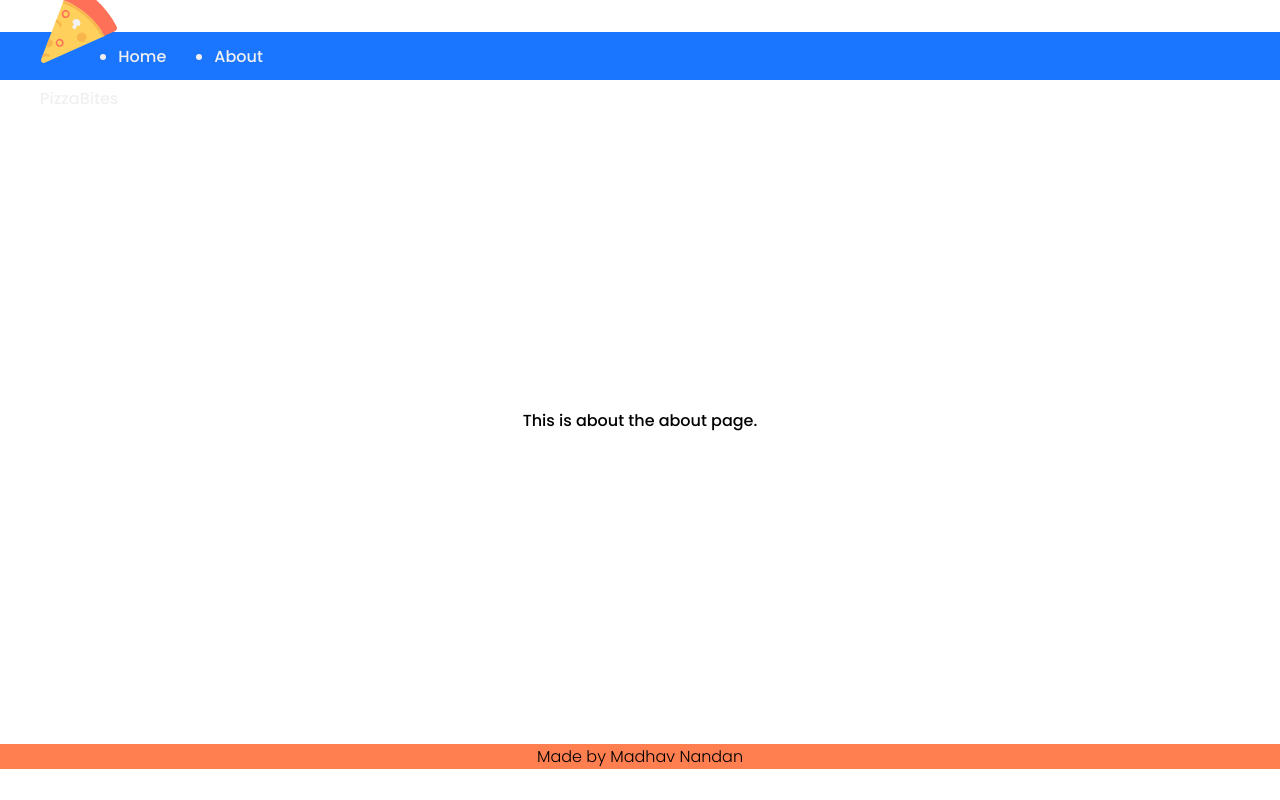
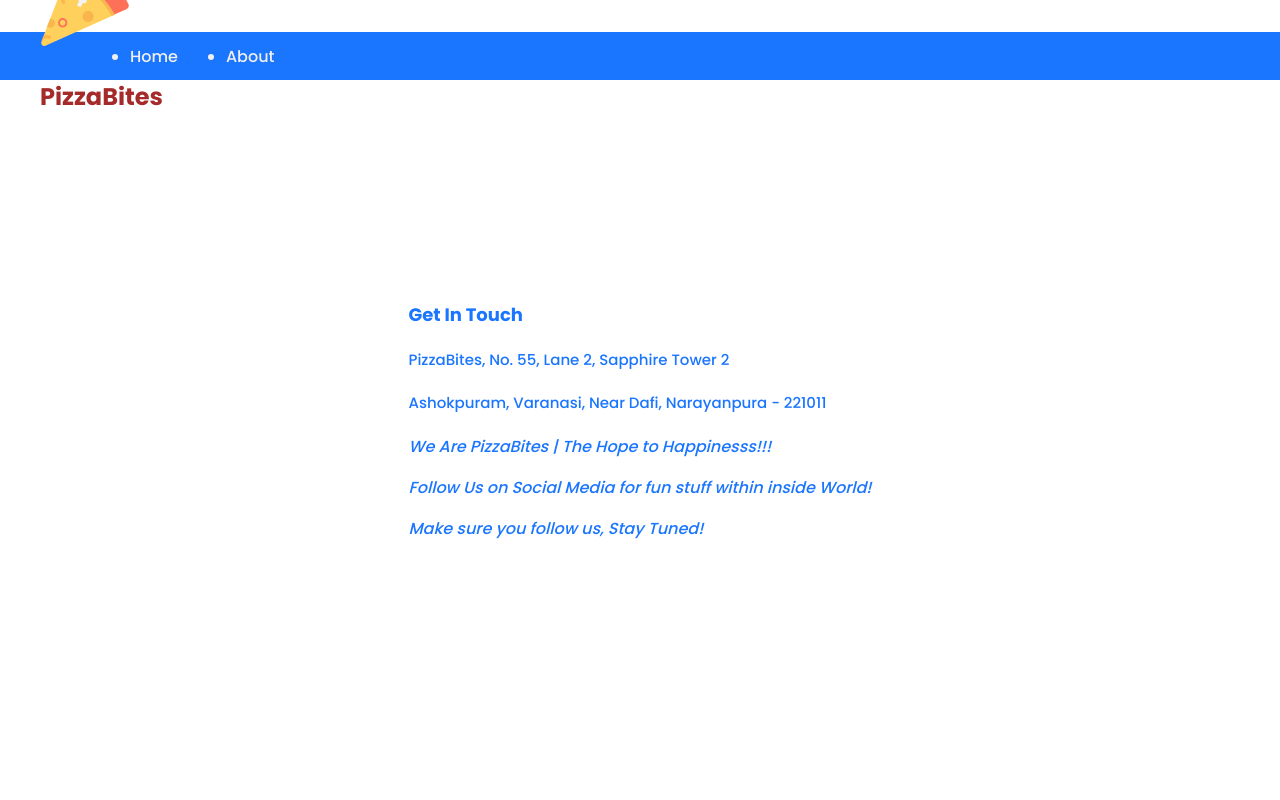
Before and after one commit to madhav06/Django_Kickstart, a Next.js app in the folder pizzabites/: page /about in a window 1280 px wide. Built offline with nearby package versions, Linux system fonts and the light colour scheme.

Commit message:
adding fromntend code

```diff
--- a/pizzabites/src/components/About/About.js
+++ b/pizzabites/src/components/About/About.js
@@ -9,7 +9,19 @@ export default function About() {
                 <title>About</title>
                 <link rel="icon" href="/fevicon.ico" />
             </Head>
-            <p className={styles.description}>This is about the about page.</p>
+
+
+            <div>
+            <h3 className={styles.aboutHeader}>Get In Touch</h3>
+            <h4 className={styles.aboutText}>PizzaBites, No. 55, Lane 2, Sapphire Tower 2</h4>
+            <h4 className={styles.aboutText}>Ashokpuram, Varanasi, Near Dafi, Narayanpura - 221011</h4>
+            <p className={styles.paraText}> We Are PizzaBites | The Hope to Happinesss!!!</p>
+            <p className={styles.paraText}>Follow Us on Social Media for fun stuff within inside World! </p>
+            <p className={styles.paraText}> Make sure you follow us, Stay Tuned! </p>
+
+            </div>
+
         </div>
+
     )
 }
--- a/pizzabites/src/components/About/About.module.css
+++ b/pizzabites/src/components/About/About.module.css
@@ -4,3 +4,23 @@
     align-items: center;
     height: 81vh;
 }
+
+.aboutHeader {
+
+    font-weight: 700;
+    font-size: 18px;
+    color: #1a75ff;
+}
+
+.aboutText {
+    font-weight: 500;
+    font-size: 15px;
+    color: #1a75ff;
+}
+
+  .paraText {
+      font-weight: 12px;
+      color: #1a75ff;
+      font-weight: 400;
+      font-style: italic;
+}
--- a/pizzabites/src/components/Layout/Layout.js
+++ b/pizzabites/src/components/Layout/Layout.js
@@ -12,7 +12,7 @@ export default function Layout({children}) {
 
             <main className={styles.main}>{children}</main>
 
-            <footer className={styles.footer}>Made by Madhav Nandan</footer>
+            <footer className={styles.footer}></footer>
 
         </div>
     )
--- a/pizzabites/src/pages/_app.js
+++ b/pizzabites/src/pages/_app.js
@@ -11,7 +11,7 @@ function MyApp({Component, pageProps}) {
                 <a>
                   <div>
                     <img src="/assets/images/pizza.svg" alt="brand" />
-                    <p> PizzaBites </p>
+                    <p className={styles.navbarTitle}> PizzaBites </p>
                   </div>
                 </a>
               </Link>
--- a/pizzabites/src/styles/MyApp.module.css
+++ b/pizzabites/src/styles/MyApp.module.css
@@ -18,6 +18,20 @@
     grid-template-columns: 1fr 1fr;
 
 }
+
+.navbarTitle {
+    display: flex;
+    padding-top: 2px;
+    margin-bottom: 40px;
+    font-size: x-large;
+    width: 90px;
+    height: 40px;
+    font-weight: 700;
+    color: brown;
+
+
+}
+
 .brandPizza {
     display: flex;
     flex-direction: column;
```
